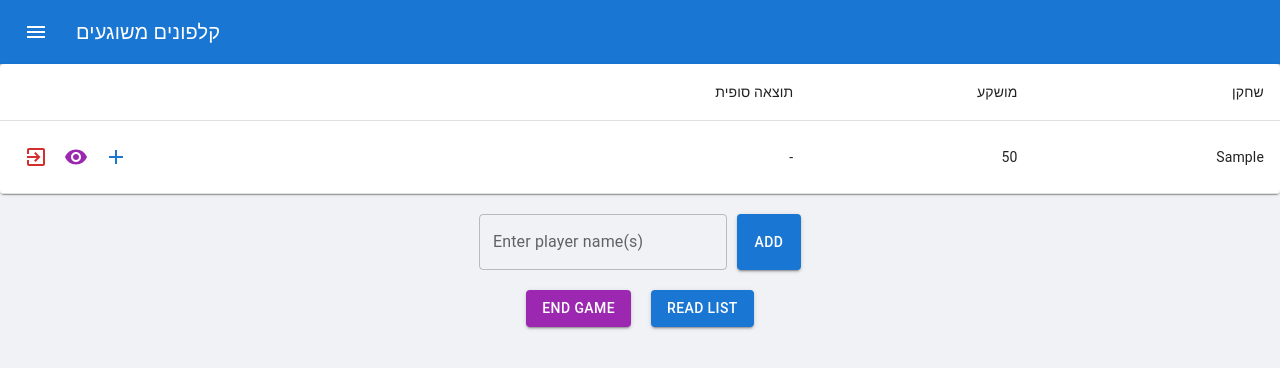
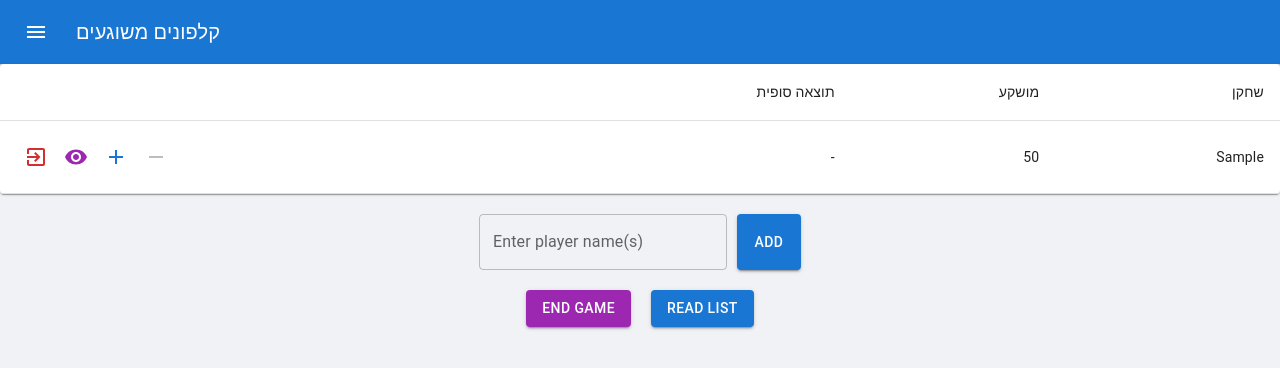
Before and after one commit to aviv92/KilfunimMeshugaim, a React (Vite) app: page / in a window 1280 px wide. Both pictures are taken after typing "Sample" into the empty fields and a click on the button "ADD". Shown: the top 368 px of the page. Built offline with nearby package versions, Linux system fonts and the light colour scheme.

Commit message:
Add remove rebuy
Signed-off-by: Aviv Turgeman <aturgema@redhat.com>

```diff
--- a/src/components/PlayerTable/PlayerTable.tsx
+++ b/src/components/PlayerTable/PlayerTable.tsx
@@ -13,15 +13,12 @@ import {
 import AddIcon from "@mui/icons-material/Add";
 import VisibilityIcon from "@mui/icons-material/Visibility";
 import VisibilityOffIcon from "@mui/icons-material/VisibilityOff";
+import RemoveIcon from "@mui/icons-material/Remove";
 import ExitToAppIcon from "@mui/icons-material/ExitToApp";
 
 const PlayerTable: React.FC = () => {
   const { players, updateOwed, usedShowMe, quitPlayer } = usePlayerStore();
   const { defaultRebuy } = useSettingsStore();
-
-  const handleAddAmount = (index: number, amount: number) => {
-    updateOwed(index, amount);
-  };
 
   const handleQuitPlayer = (index: number) => {
     const finalResult = prompt("Enter final amount");
@@ -61,10 +58,17 @@ const PlayerTable: React.FC = () => {
                 </IconButton>
                 <IconButton
                   color="primary"
-                  onClick={() => handleAddAmount(index, defaultRebuy)}
+                  onClick={() => updateOwed(index, defaultRebuy)}
                   disabled={player.hasQuit}
                 >
                   <AddIcon />
+                </IconButton>
+                <IconButton
+                  color="primary"
+                  onClick={() => updateOwed(index, defaultRebuy * -1)}
+                  disabled={player.hasQuit || player.owed === defaultRebuy}
+                >
+                  <RemoveIcon />
                 </IconButton>
               </TableCell>
               <TableCell align="right">
```
